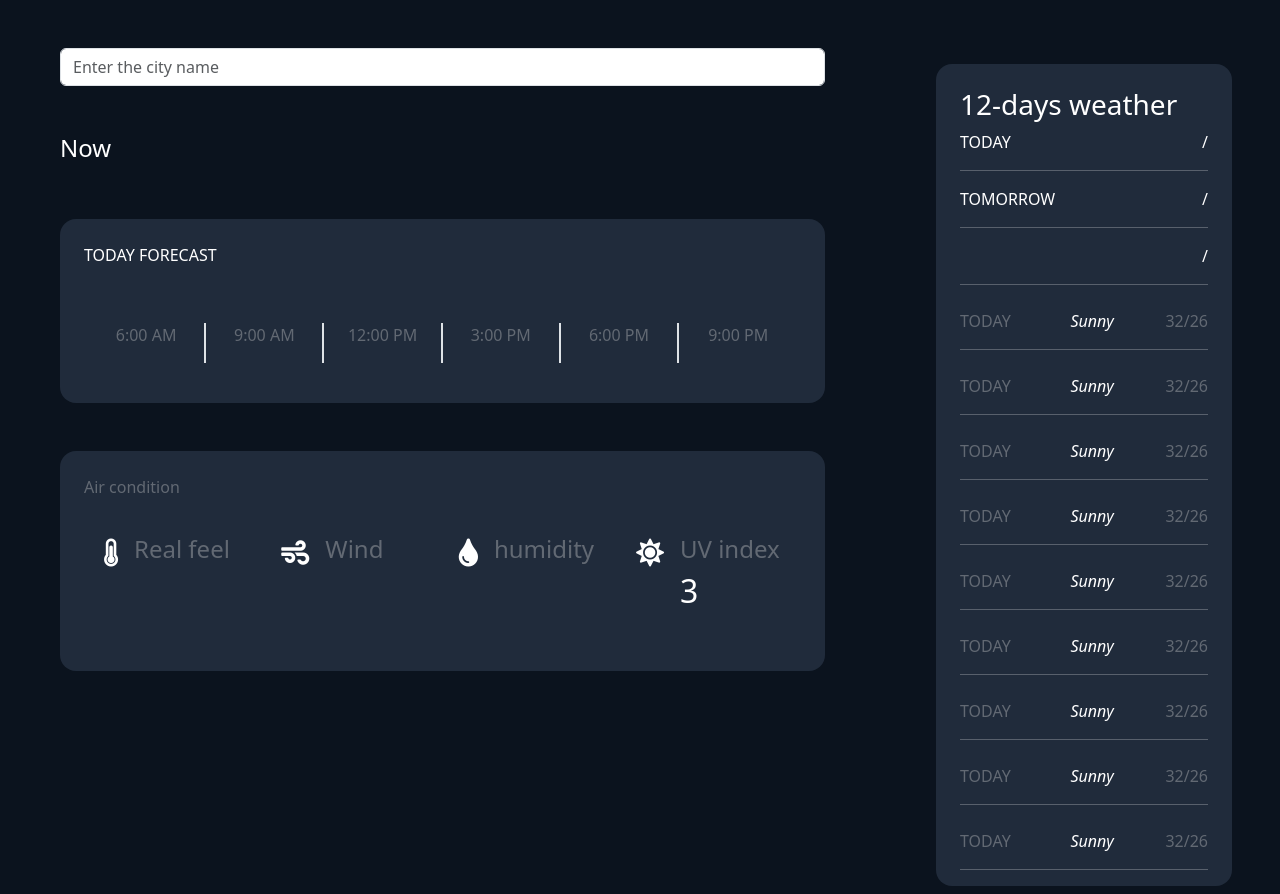
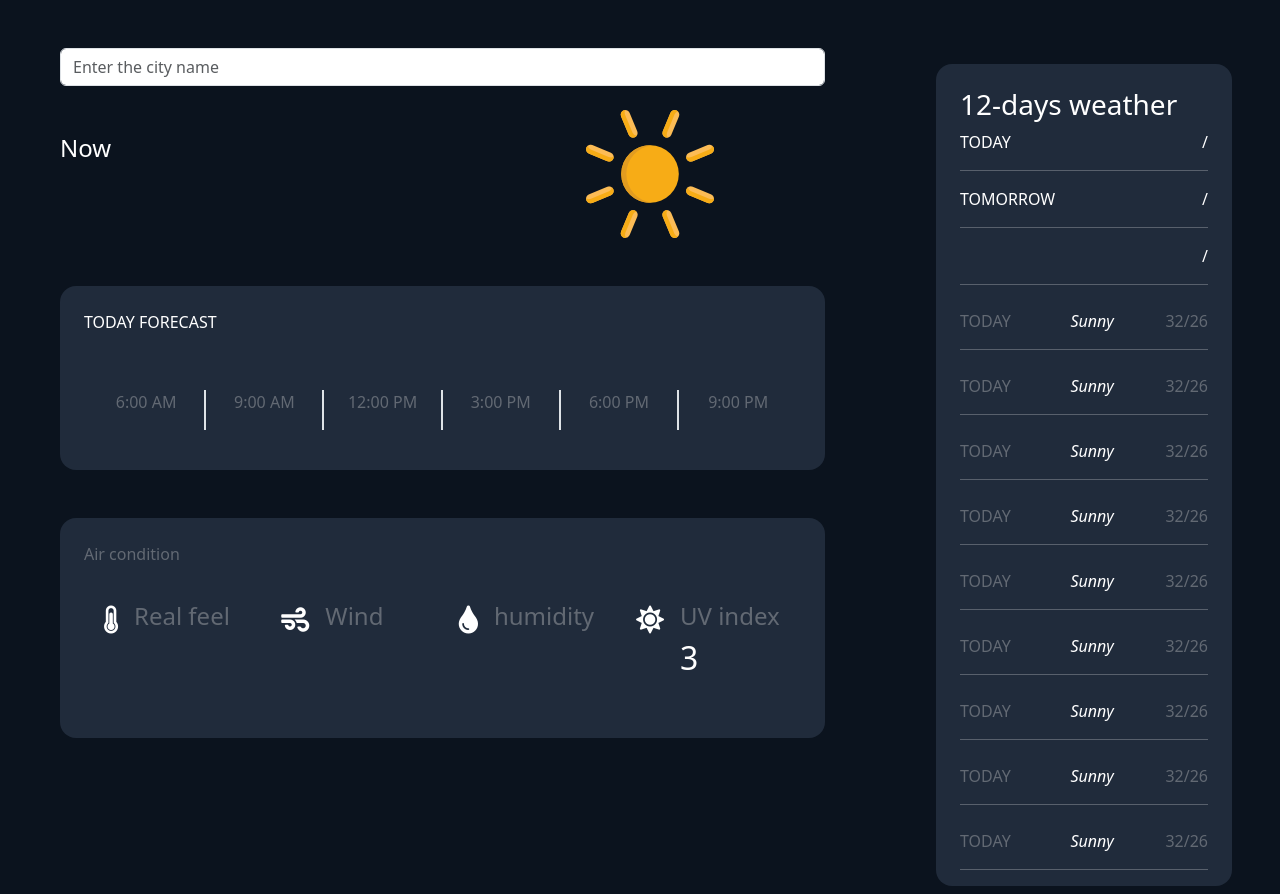
Before and after one commit to Shalaby001/Weather, a plain HTML site: page index.html in a window 1280 px wide. Drawn offline with Linux system fonts and the light colour scheme.

Commit message:
index.html
add top right image

```diff
--- a/index.html
+++ b/index.html
@@ -49,7 +49,7 @@
             </div>
             <!-- Top Right -->
             <div class="col-md-4 d-flex order-first  order-md-last ms-md-auto " id="TopRightIcon">
-
+              <img src="imgs/sun.png" alt="">
             </div>
           </div>
           <!-- TODAY FORECAST -->
```
